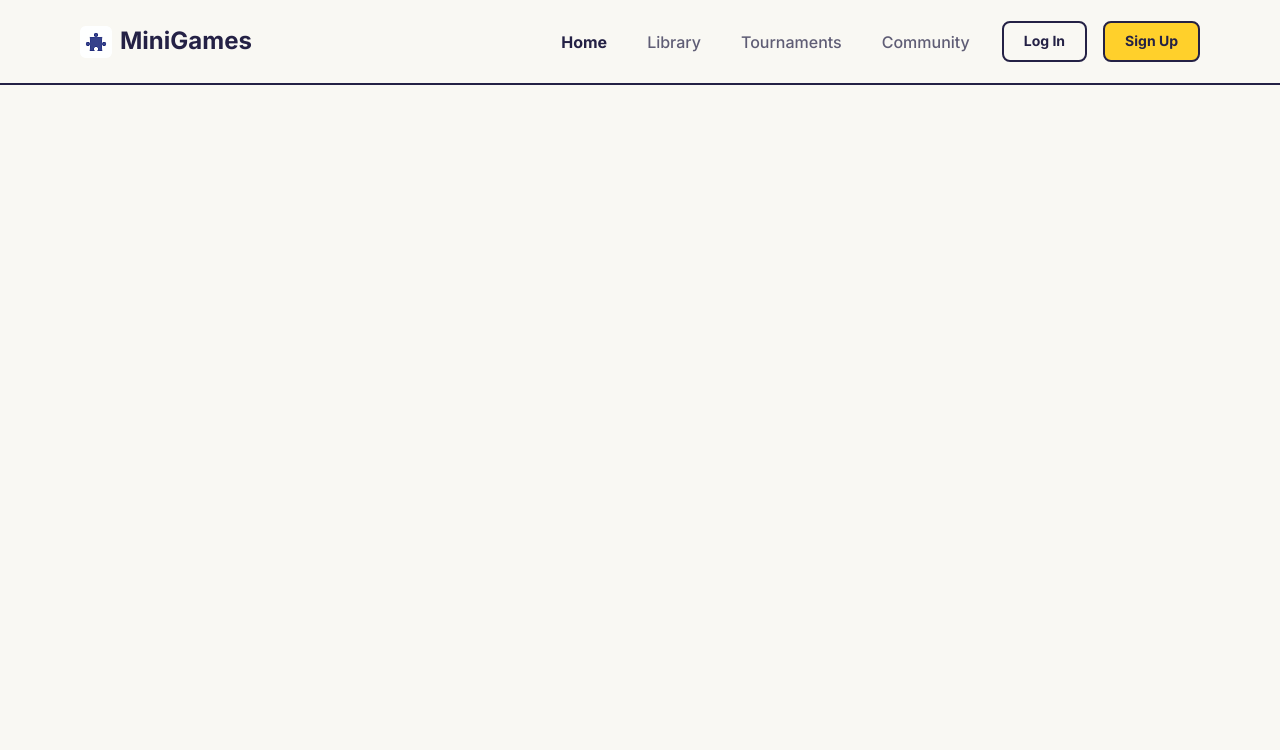
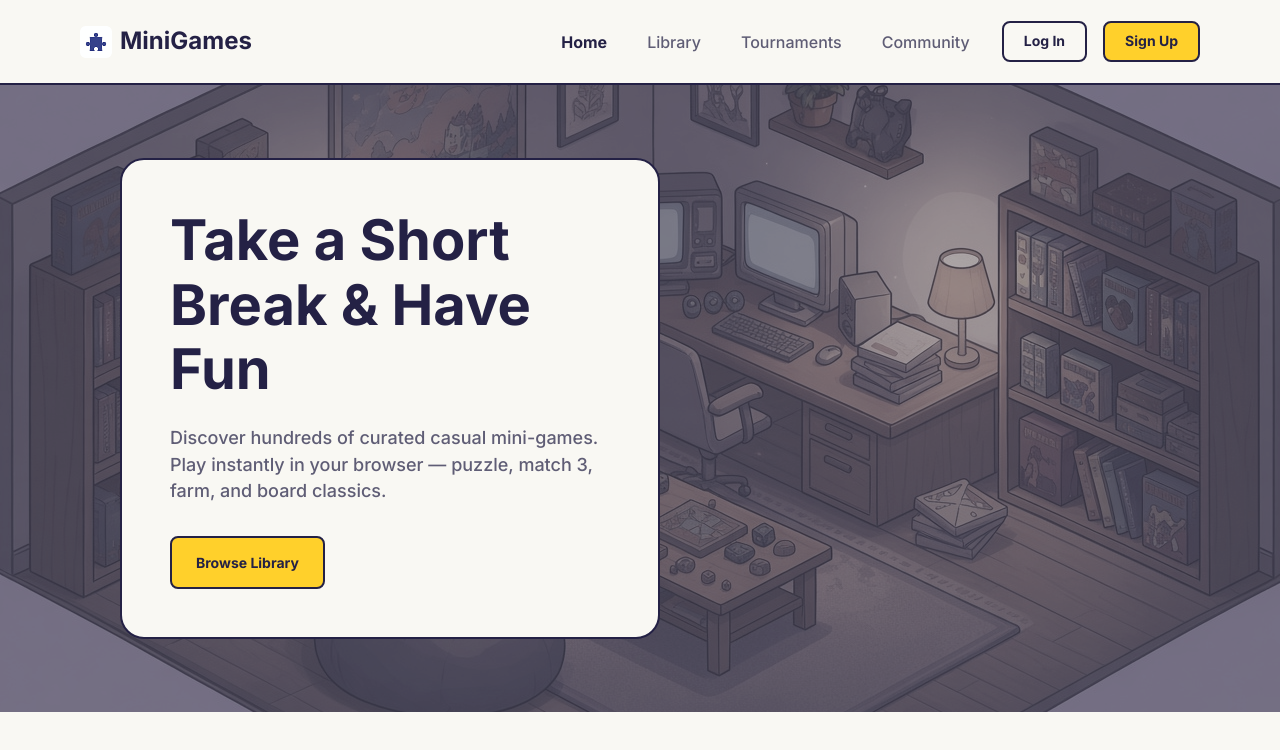
Before and after one commit to ruslan011dev/minigames, a website built with Vite: page index.html in a window 1280 px wide. Built offline with nearby package versions, Linux system fonts and the light colour scheme.

Commit message:
feat: add home hero section layout

```diff
--- /dev/null
+++ b/src/pages/home/_hero.scss
@@ -0,0 +1,129 @@
+@use '../../styles/variables' as *;
+@use '../../styles/mixins' as *;
+@use '../../styles/breakpoints' as *;
+
+.hero {
+  position: relative;
+  height: $hero-height-mobile;
+  overflow: hidden;
+  background-color: $hero-fill;
+
+  @media (min-width: $breakpoint-mobile + 1px) {
+    height: $hero-height-tablet;
+  }
+
+  @include desktop-up {
+    height: $hero-height-desktop;
+  }
+
+  &::after {
+    content: '';
+    position: absolute;
+    inset: 0;
+    z-index: 1;
+    background-color: $hero-overlay;
+    pointer-events: none;
+  }
+}
+
+.hero__media {
+  position: absolute;
+  inset: 0;
+  z-index: 0;
+  width: 100%;
+  height: 100%;
+  object-fit: cover;
+  object-position: center right;
+  pointer-events: none;
+  filter: grayscale($hero-media-grayscale) saturate($hero-media-saturate);
+}
+
+.hero__inner {
+  position: relative;
+  z-index: 2;
+  display: flex;
+  align-items: center;
+  height: 100%;
+  @include container;
+
+  @include desktop-up {
+    padding-inline: $hero-offset-desktop;
+  }
+}
+
+.hero__card {
+  width: 100%;
+  max-width: $hero-card-max;
+  padding: $spacing-lg;
+  background-color: $color-bg;
+  border: $border-width solid $color-on-primary;
+  border-radius: $radius-xl;
+
+  @media (min-width: $breakpoint-mobile + 1px) {
+    padding: $spacing-xl;
+  }
+
+  @include desktop-up {
+    padding: $spacing-3xl;
+  }
+}
+
+.hero__title {
+  margin: 0;
+  color: $color-on-primary;
+  font-size: $font-size-display-mobile;
+  font-weight: $font-weight-bold;
+  line-height: 1.15;
+
+  @media (min-width: $breakpoint-mobile + 1px) {
+    font-size: $font-size-display-tablet;
+  }
+
+  @include desktop-up {
+    font-size: $font-size-display;
+  }
+}
+
+.hero__text {
+  margin: $spacing-md 0 0;
+  color: $color-on-bg;
+  font-size: $font-size-body-sm;
+  font-weight: $font-weight-medium;
+  line-height: 1.45;
+
+  @include desktop-up {
+    margin-top: $spacing-lg;
+    font-size: $font-size-body;
+  }
+}
+
+.hero__cta {
+  display: inline-flex;
+  align-items: center;
+  justify-content: center;
+  margin-top: $spacing-lg;
+  padding: $spacing-sm $spacing-md;
+  border: $border-width solid $color-on-primary;
+  border-radius: $radius-sm;
+  background-color: $color-primary;
+  color: $color-on-primary;
+  font-family: $font-main;
+  font-size: $font-size-label;
+  font-weight: $font-weight-bold;
+  text-decoration: none;
+  cursor: pointer;
+  transition: background-color $transition-fast;
+
+  @include desktop-up {
+    margin-top: $spacing-xl;
+    padding: $btn-large-y $btn-large-x;
+  }
+
+  @include hover {
+    background-color: $color-primary-hover;
+  }
+
+  &:active {
+    background-color: $color-primary-active;
+  }
+}
--- /dev/null
+++ b/src/pages/home/hero.ts
@@ -0,0 +1,45 @@
+import heroBgUrl from '../../assets/images/hero-bg.png';
+
+export class Hero {
+  public render(): HTMLElement {
+    const section = document.createElement('section');
+    section.className = 'hero';
+    section.setAttribute('aria-label', 'Intro');
+
+    const media = document.createElement('img');
+    media.className = 'hero__media';
+    media.src = heroBgUrl;
+    media.alt = '';
+
+    const inner = document.createElement('div');
+    inner.className = 'hero__inner';
+    inner.append(this.createCard());
+
+    section.append(media, inner);
+
+    return section;
+  }
+
+  private createCard(): HTMLElement {
+    const card = document.createElement('div');
+    card.className = 'hero__card';
+
+    const title = document.createElement('h1');
+    title.className = 'hero__title';
+    title.textContent = 'Take a Short Break & Have Fun';
+
+    const text = document.createElement('p');
+    text.className = 'hero__text';
+    text.textContent =
+      'Discover hundreds of curated casual mini-games. Play instantly in your browser — puzzle, match 3, farm, and board classics.';
+
+    const cta = document.createElement('a');
+    cta.className = 'hero__cta';
+    cta.href = '/library';
+    cta.textContent = 'Browse Library';
+
+    card.append(title, text, cta);
+
+    return card;
+  }
+}
--- a/src/pages/home/home-page.ts
+++ b/src/pages/home/home-page.ts
@@ -1,10 +1,12 @@
 import type { Page } from '../../types/page';
+import { Hero } from './hero';
 
 export class HomePage implements Page {
   public render(): HTMLElement {
     const page = document.createElement('div');
     page.className = 'page page--home';
     page.setAttribute('data-page', 'home');
+    page.append(new Hero().render());
 
     return page;
   }
--- a/src/style.scss
+++ b/src/style.scss
@@ -2,6 +2,7 @@
 @use './styles/mixins' as *;
 @use './styles/base/layout';
 @use './components/header/header';
+@use './pages/home/hero';
 
 * {
   box-sizing: border-box;
--- a/src/styles/_variables.scss
+++ b/src/styles/_variables.scss
@@ -8,10 +8,16 @@ $color-white: #ffffff;
 
 $font-main: 'Inter', sans-serif;
 
+$font-size-display: 56px;
+$font-size-display-tablet: 32px;
+$font-size-display-mobile: 28px;
+$font-size-body: 18px;
+$font-size-body-sm: 16px;
 $font-size-logo: 24px;
 $font-size-logo-tablet: 20px;
 $font-size-nav: 16px;
 $font-size-label: 14px;
+$font-size-menu: 18px;
 
 $font-weight-medium: 500;
 $font-weight-bold: 700;
@@ -39,7 +45,11 @@ $spacing-3xl: 48px;
 $btn-padding-x: 20px;
 $btn-padding-y: 10px;
 
+$btn-large-x: 24px;
+$btn-large-y: 16px;
+
 $radius-sm: 8px;
+$radius-xl: 24px;
 
 $border-width: 2px;
 
@@ -50,4 +60,12 @@ $z-menu: 200;
 
 $menu-width: 320px;
 $color-overlay: rgba(36, 33, 69, 0.4);
-$font-size-menu: 18px;
+$hero-height-desktop: 627px;
+$hero-height-tablet: 383px;
+$hero-height-mobile: 331px;
+$hero-offset-desktop: 120px;
+$hero-card-max: 540px;
+$hero-fill: #9a91b3;
+$hero-overlay: rgba(95, 93, 117, 0.45);
+$hero-media-grayscale: 0.35;
+$hero-media-saturate: 0.55;
```
Also changed, not shown: src/assets/images/hero-bg.png (added), 1 other file.
